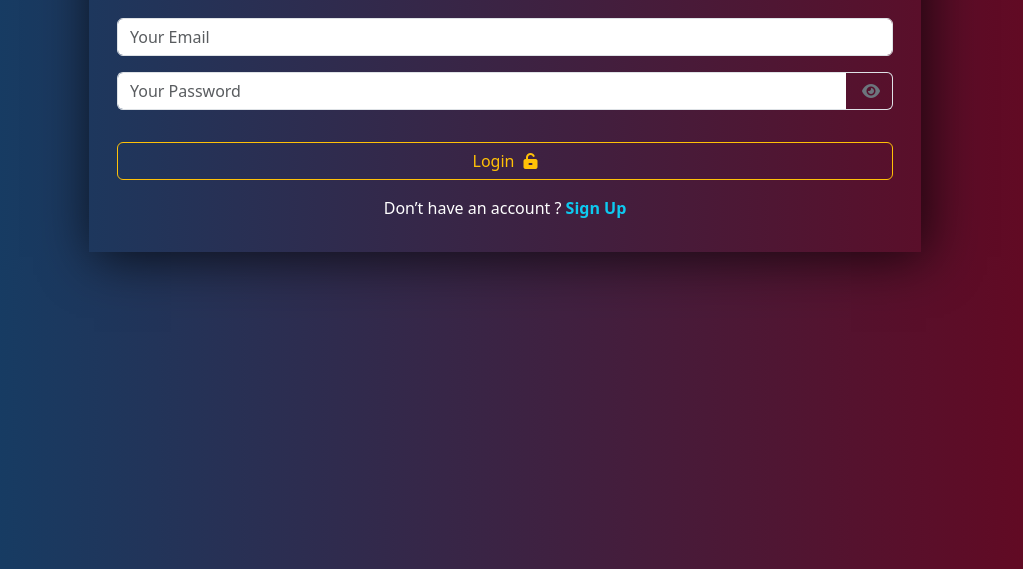
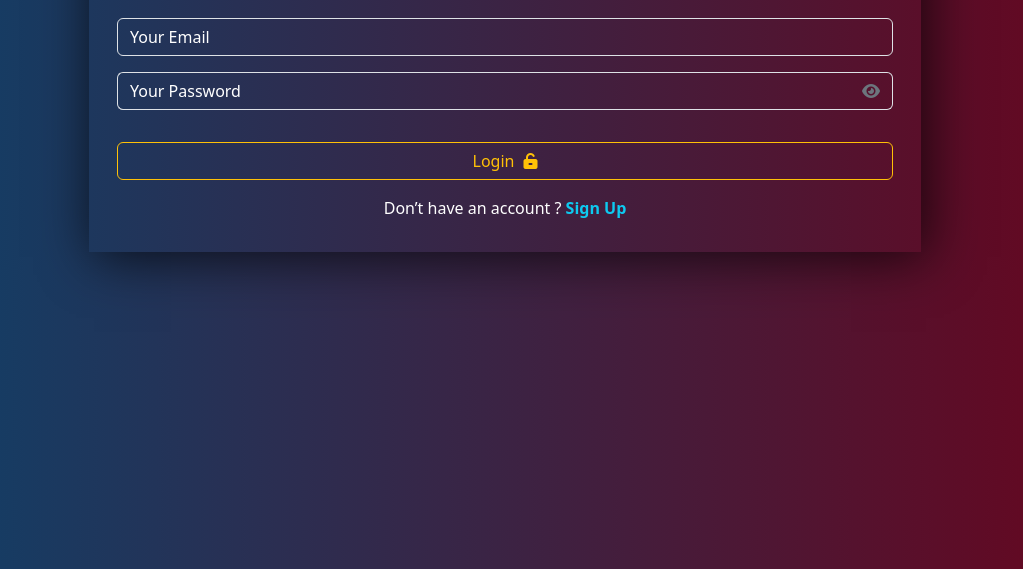
Before and after one commit to Dalia-Ezzat/Login-System, a plain HTML site: page index.html in a window 1280 px wide. Shown: the part 231-800 px from the top of the page, without its empty margins (135-1158 px from the left). Drawn offline with nearby package versions, Linux system fonts and the light colour scheme; a web font is replaced by a local one.

Commit message:
Update index.css

```diff
--- a/css/index.css
+++ b/css/index.css
@@ -20,9 +20,17 @@ textarea {
   resize: none;
 }
 
+.form-control{
+  background: transparent;
+  color: white;
+}
+.form-control::placeholder{
+  color: white;
+}
 .form-control:focus {
   box-shadow: none;
-  border-color: #fb502f;
+  /* border-color: #fb502f; */
+  background-color: transparent;
 }
 :root {
   --main-color: white;
```
